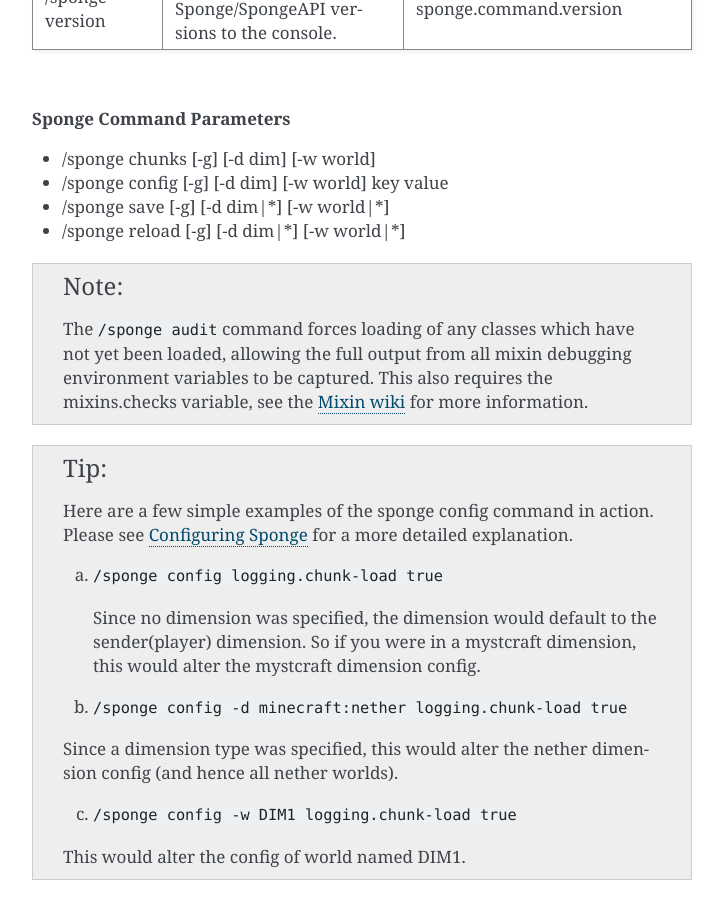
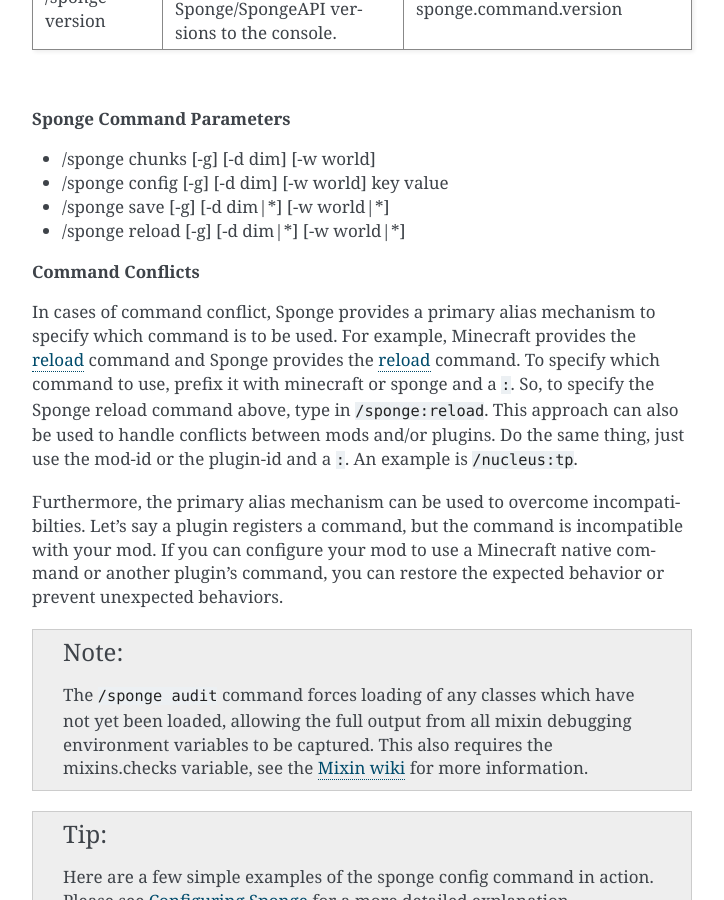
Before and after one commit to SpongePowered/SpongeDocs, a Sphinx documentation site: the page built from source/server/spongineer/commands.rst, in a window 1280 px wide and 900 px high, scrolled down 1514 px. Shown: the whole window, without its empty margins (388-1112 px from the left). Built offline with Sphinx 7.4.7, drawn with Linux system fonts in a browser that asks for light colours; pages that are not in the unit, such as notebooks, are missing from menus.

Commit message:
Added information about command conflicts

```diff
--- a/source/server/spongineer/commands.rst
+++ b/source/server/spongineer/commands.rst
@@ -59,6 +59,19 @@
 * /sponge config [-g] [-d dim] [-w world] key value
 * /sponge save [-g] [-d dim|*] [-w world|*]
 * /sponge reload [-g] [-d dim|*] [-w world|*]
+
+**Command Conflicts**
+
+In cases of command conflict, Sponge provides a primary alias mechanism to specify which command is to be used.  For
+example, Minecraft provides the `reload <https://minecraft.gamepedia.com/Commands#Summary_of_commands>`__ command and
+Sponge provides the `reload <https://docs.spongepowered.org/stable/en/server/spongineer/commands.html>`__ command. To
+specify which command to use, prefix it with minecraft or sponge and a ``:``. So, to specify the Sponge reload command
+above, type in ``/sponge:reload``. This approach can also be used to handle conflicts between mods and/or plugins. Do the
+same thing, just use the mod-id or the plugin-id and a ``:``.  An example is ``/nucleus:tp``.
+
+Furthermore, the primary alias mechanism can be used to overcome incompatibilties.  Let's say a plugin registers a
+command, but the command is incompatible with your mod.  If you can configure your mod to use a Minecraft native
+command or another plugin's command, you can restore the expected behavior or prevent unexpected behaviors.
 
 .. note::
 
```
